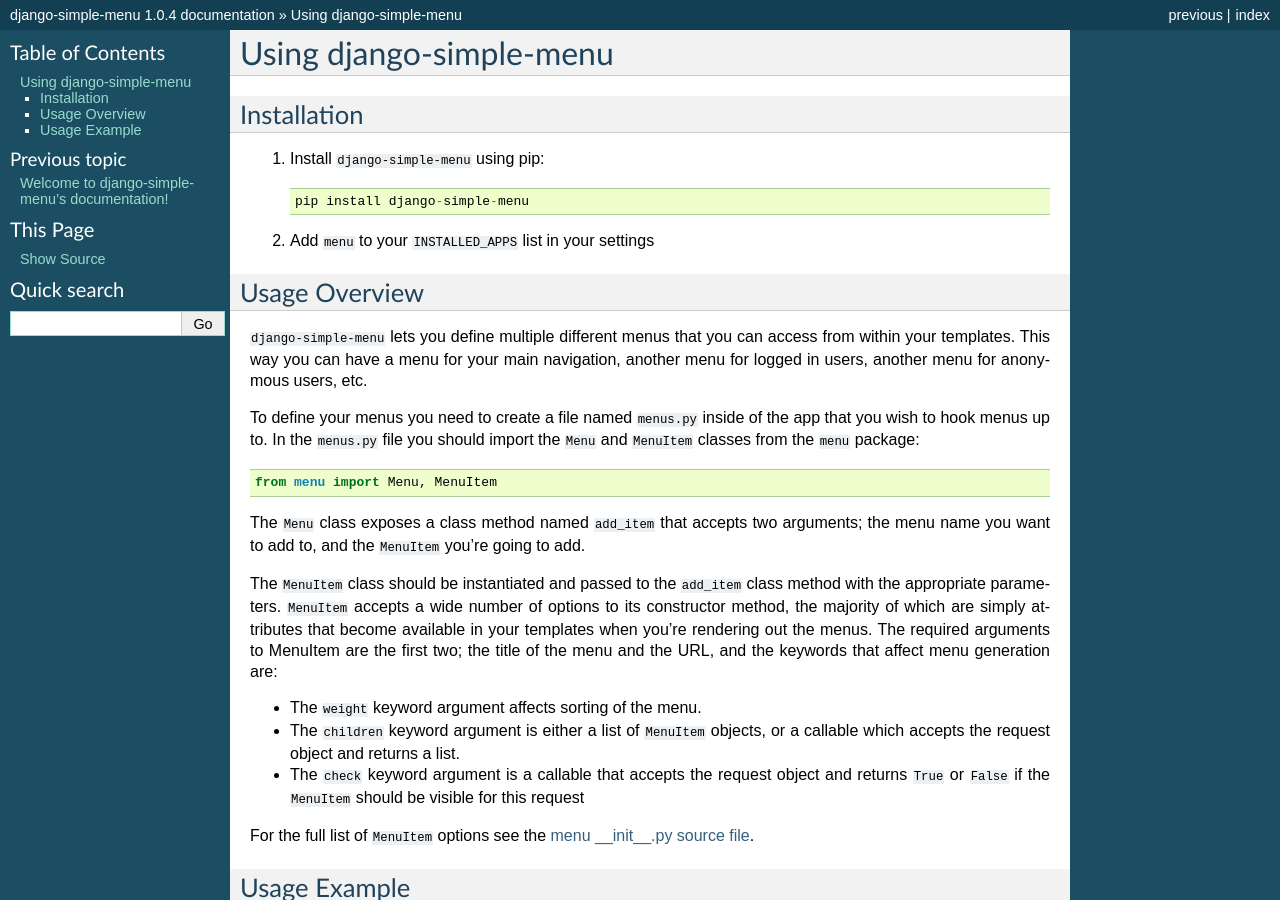
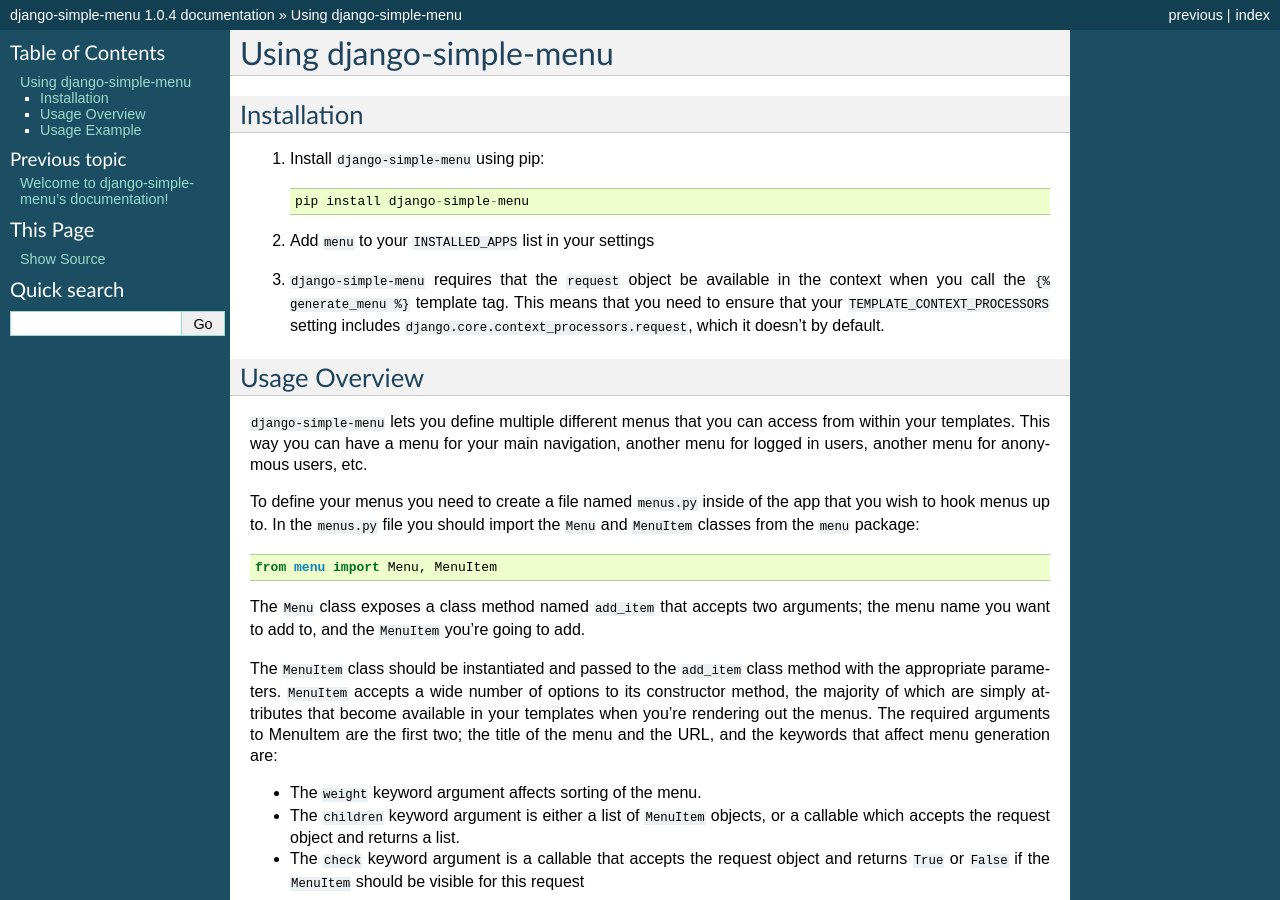
Before and after one commit to jazzband/django-simple-menu, a Sphinx documentation site: the page built from docs/usage.rst, in a window 1280 px wide and 900 px high. Built offline with Sphinx 7.4.7, drawn with Linux system fonts in a browser that asks for light colours.

Commit message:
Adding install note about template context processors

```diff
--- a/docs/usage.rst
+++ b/docs/usage.rst
@@ -9,6 +9,12 @@
     pip install django-simple-menu
 
 #. Add ``menu`` to your ``INSTALLED_APPS`` list in your settings
+
+#. ``django-simple-menu`` requires that the ``request`` object be available in
+   the context when you call the ``{% generate_menu %}`` template tag. This
+   means that you need to ensure that your ``TEMPLATE_CONTEXT_PROCESSORS``
+   setting includes ``django.core.context_processors.request``, which it
+   doesn't by default.
 
 Usage Overview
 --------------
```
